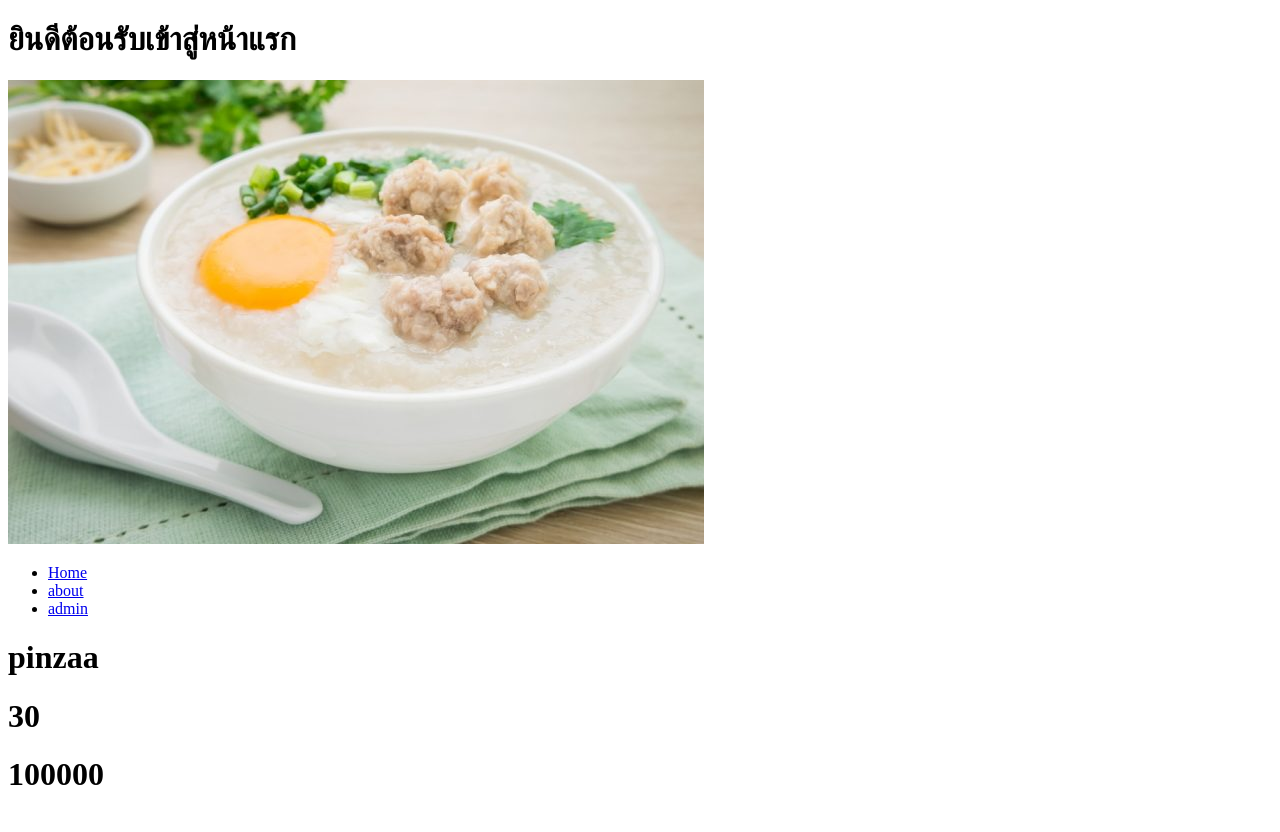
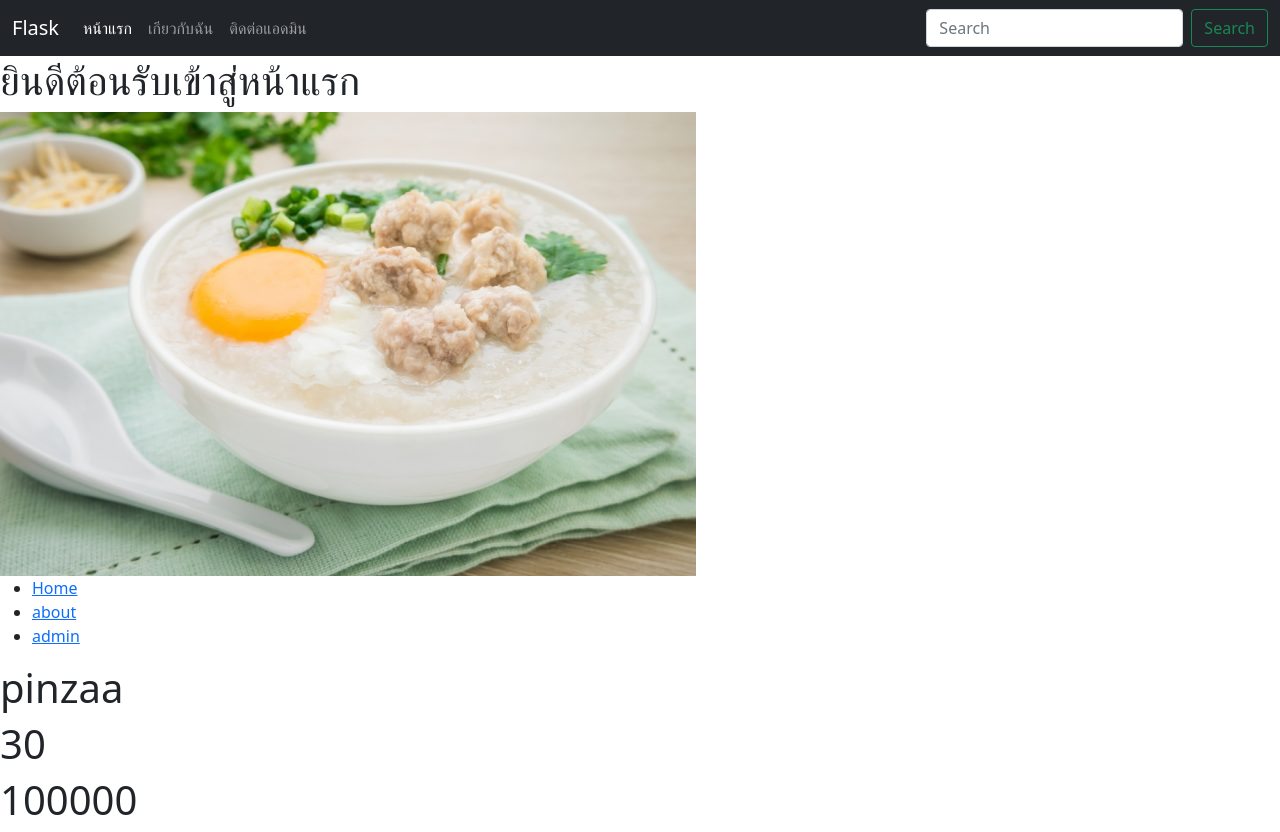
Before and after one commit to vorasit/python-project, a Flask app: page / in a window 1280 px wide. Before the commit the page ends 785 px from the top, so only its background shows below. Run offline with Flask 2, Linux system fonts and the light colour scheme.

Commit message:
template inheritance

```diff
--- a/web_flask/templates/index.html
+++ b/web_flask/templates/index.html
@@ -1,14 +1,7 @@
-<!DOCTYPE html>
-<html>
-    <head>
-        <meta charset="utf-8">
-        <meta http-equiv="X-UA-Compatible" content="IE=edge">
-        <title></title>
-        <meta name="description" content="">
-        <meta name="viewport" content="width=device-width, initial-scale=1">
-        <link rel="stylesheet" href="">
-    </head>
-    <body>
+{% extends 'layout.html' %}
+
+{% block content  %}
+
         <h1> ยินดีต้อนรับเข้าสู่หน้าแรก </h1>
         <img src="../static/pic3.png" alt="">
         <ul>
@@ -21,6 +14,5 @@
         <h1>{{mydata.age}}</h1>
         <h1>{{mydata.salary}}</h1>
 
-        <script src="" async defer></script>
-    </body>
-</html>
+
+{% endblock  %}
--- /dev/null
+++ b/web_flask/templates/layout.html
@@ -0,0 +1,47 @@
+<!DOCTYPE html>
+<html>
+    <head>
+        <meta charset="utf-8">
+        <meta http-equiv="X-UA-Compatible" content="IE=edge">
+        <title>หน้าแรก</title>
+        <link href="https://cdn.jsdelivr.net/npm/bootstrap@5.0.2/dist/css/bootstrap.min.css" rel="stylesheet" integrity="sha384-EVSTQN3/azprG1Anm3QDgpJLIm9Nao0Yz1ztcQTwFspd3yD65VohhpuuCOmLASjC" crossorigin="anonymous">
+        <script src="https://cdn.jsdelivr.net/npm/bootstrap@5.0.2/dist/js/bootstrap.bundle.min.js" integrity="sha384-MrcW6ZMFYlzcLA8Nl+NtUVF0sA7MsXsP1UyJoMp4YLEuNSfAP+JcXn/tWtIaxVXM" crossorigin="anonymous"></script>
+        <meta name="description" content="">
+        <meta name="viewport" content="width=device-width, initial-scale=1">
+        <link rel="stylesheet" href="">
+    </head>
+    <body>
+        <nav class="navbar navbar-expand-lg navbar-dark bg-dark">
+            <div class="container-fluid">
+              <a class="navbar-brand" href="/">Flask</a>
+              <button class="navbar-toggler" type="button" data-bs-toggle="collapse" data-bs-target="#navbarSupportedContent" aria-controls="navbarSupportedContent" aria-expanded="false" aria-label="Toggle navigation">
+                <span class="navbar-toggler-icon"></span>
+              </button>
+              <div class="collapse navbar-collapse" id="navbarSupportedContent">
+                <ul class="navbar-nav me-auto mb-2 mb-lg-0">
+                  <li class="nav-item">
+                    <a class="nav-link active" aria-current="page" href="/">หน้าแรก</a>
+                  </li>
+                  <li class="nav-item">
+                    <a class="nav-link" href="/about">เกียวกับฉัน</a>
+                  </li>
+                  <li class="nav-item">
+                    <a class="nav-link" href="/admin">ติดต่อแอดมิน</a>
+                  </li>
+                </ul>
+                <form class="d-flex">
+                  <input class="form-control me-2" type="search" placeholder="Search" aria-label="Search">
+                  <button class="btn btn-outline-success" type="submit">Search</button>
+                </form>
+              </div>
+            </div>
+        </nav>
+
+        <main>
+            {% block content  %}
+
+            {% endblock  %}
+        </main>
+
+    </body>
+</html>
```
Also changed, not shown: web_flask/templates/about.html (+5 -13 lines), web_flask/templates/admin.html (+4 -13 lines).
